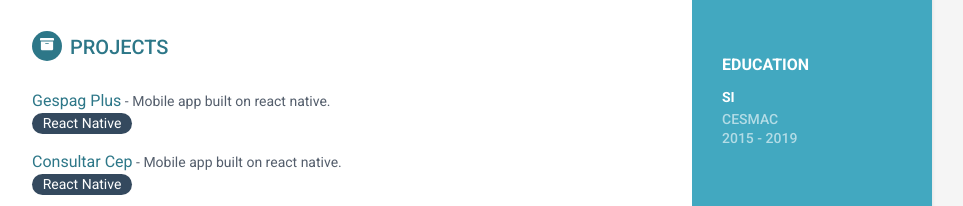
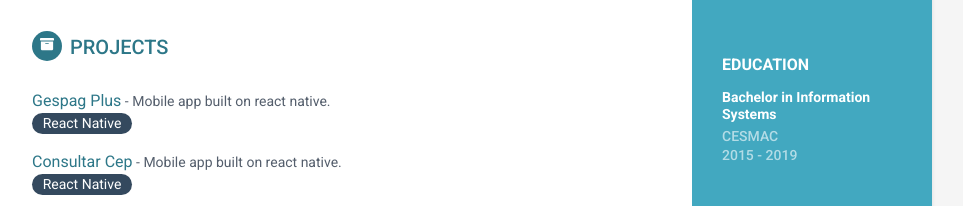
Before and after one commit to arcanjo96/arcanjo96.github.io, a plain HTML site: page index.html in a window 1280 px wide. Shown: the part 533-739 px from the top of the page, without its empty margins (188-1151 px from the left). Drawn offline with Linux system fonts and the light colour scheme.

Commit message:
Update index.html

```diff
--- a/index.html
+++ b/index.html
@@ -40,7 +40,7 @@
             <div class="education-container container-block">
                 <h2 class="container-block-title">Education</h2>
                 <div class="item">
-                    <h4 class="degree">SI</h4>
+                    <h4 class="degree">Bachelor in Information Systems</h4>
                     <h5 class="meta">CESMAC</h5>
                     <div class="time">2015 - 2019</div>
                 </div><!--//item-->
```
